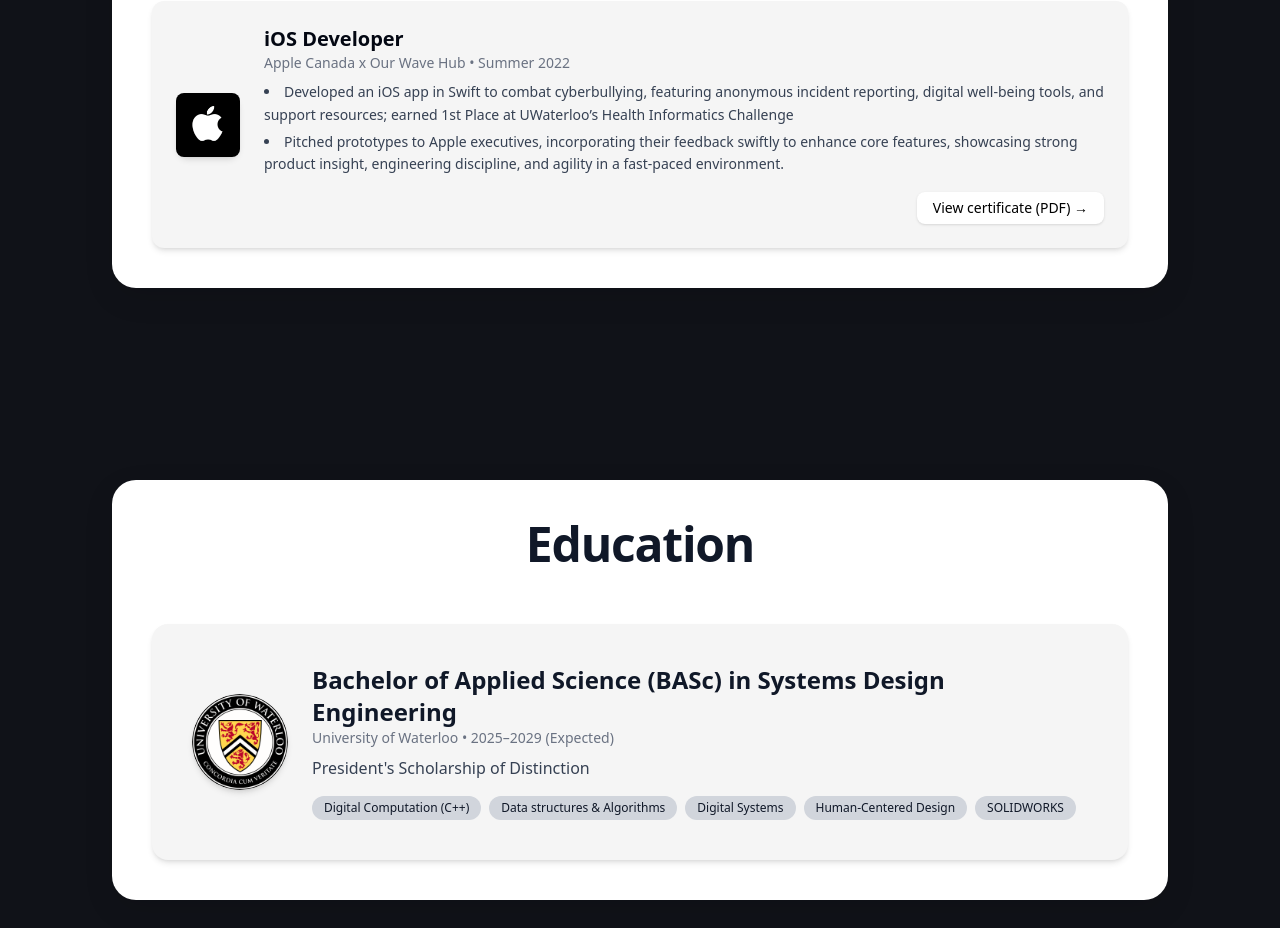
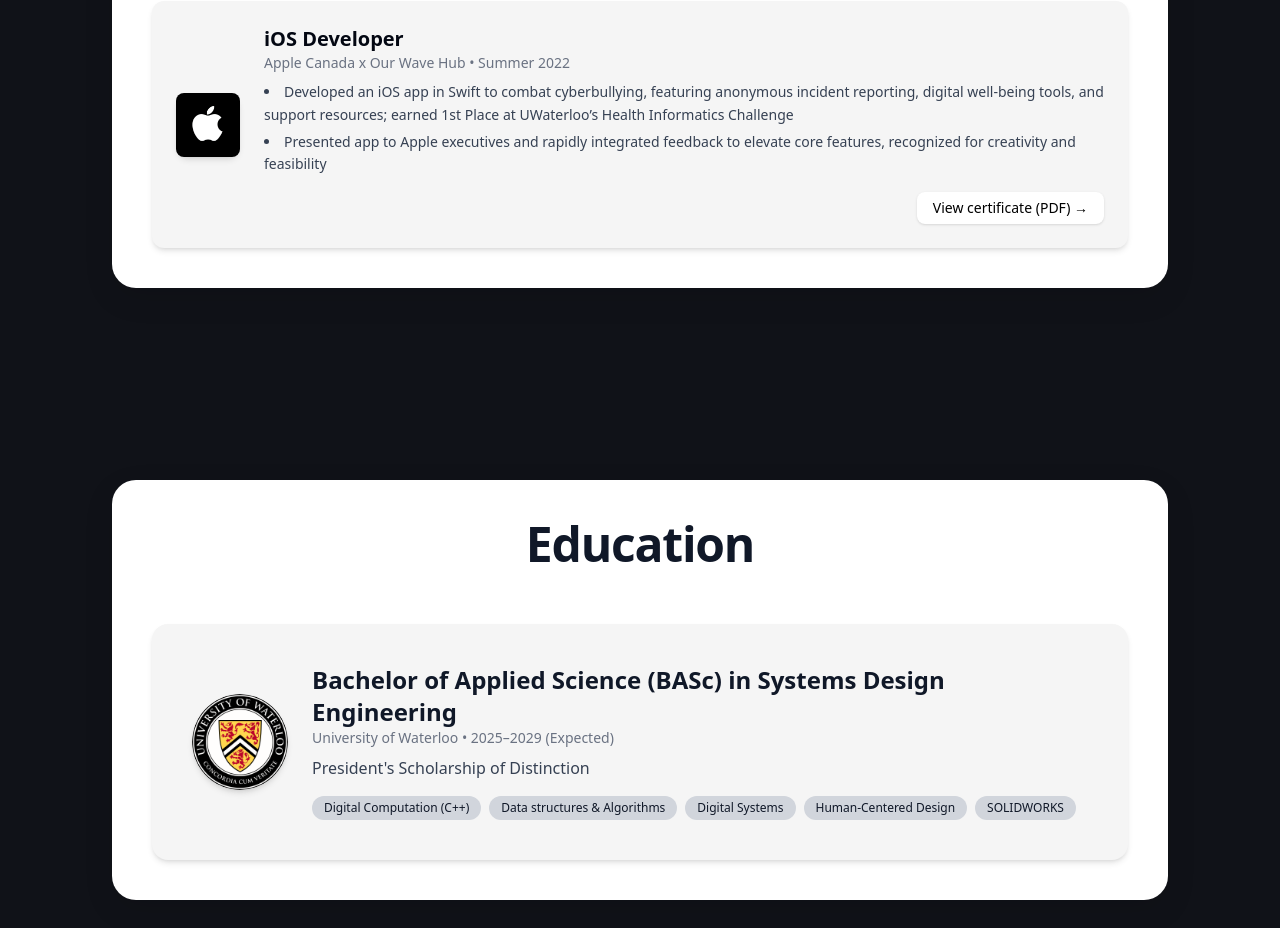
Before and after one commit to shreeyadc/shreeyadc.github.io, a Next.js app: page / in a window 1280 px wide. Shown: the part 5660-6588 px from the top of the page. Built offline with nearby package versions, Linux system fonts and the light colour scheme.

Commit message:
Update eduexp.tsx

```diff
--- a/components/eduexp.tsx
+++ b/components/eduexp.tsx
@@ -200,7 +200,7 @@ export const experiences = [
     role: "iOS Developer",
     company: "Apple Canada x Our Wave Hub",
     time: "Summer 2022",
-    description: "Developed an iOS app in Swift to combat cyberbullying, featuring anonymous incident reporting, digital well-being tools, and support resources; earned 1st Place at UWaterloo’s Health Informatics Challenge. Pitched prototypes to Apple executives, incorporating their feedback swiftly to enhance core features, showcasing strong product insight, engineering discipline, and agility in a fast-paced environment.",
+    description: "Developed an iOS app in Swift to combat cyberbullying, featuring anonymous incident reporting, digital well-being tools, and support resources; earned 1st Place at UWaterloo’s Health Informatics Challenge. Presented app to Apple executives and rapidly integrated feedback to elevate core features, recognized for creativity and feasibility",
     icon: "/apple.jpg",
     certificate: "/pdf/Shreeya-Champaneri-iOS-Certificate.pdf"
   },
```
